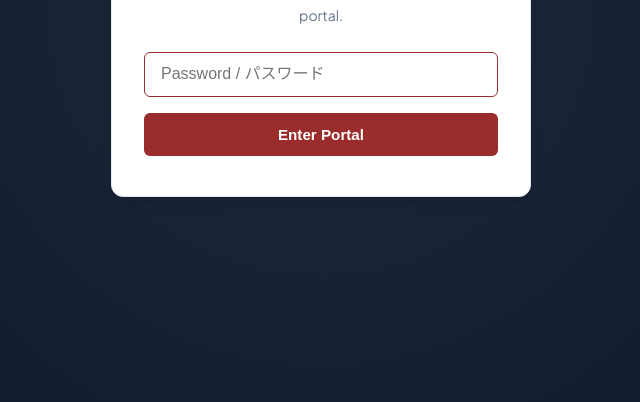
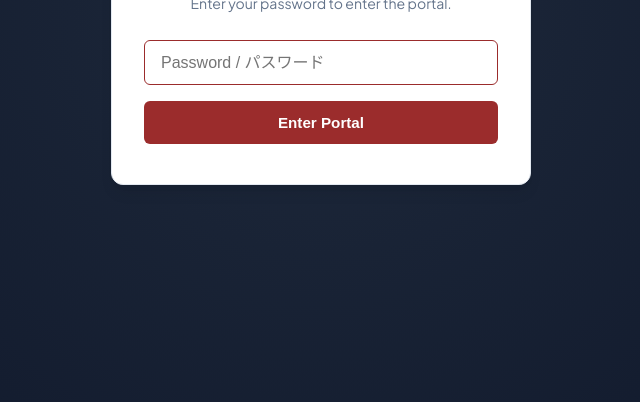
Before and after one commit to ftandean/judo-kata-portal, a plain HTML site: page index.html in a window 1280 px wide. Shown: the part 398-800 px from the top of the page, without its empty margins (319-959 px from the left). Drawn offline with Linux system fonts and the light colour scheme.

Commit message:
Add files via upload

```diff
--- a/index.html
+++ b/index.html
@@ -599,7 +599,7 @@
     <div class="auth-card">
       <div class="auth-kanji">道</div>
       <h2 class="auth-title">Judo Kata Portal</h2>
-      <p class="auth-desc">Enter the authorized dojo passphrase to enter the portal.</p>
+      <p class="auth-desc">Enter your password to enter the portal.</p>
       <input type="password" id="auth-password" class="auth-input" placeholder="Password / パスワード" autofocus>
       <button type="button" class="auth-btn" onclick="submitAuth()">Enter Portal</button>
       <p id="auth-error">Incorrect password. Please try again.</p>
```
